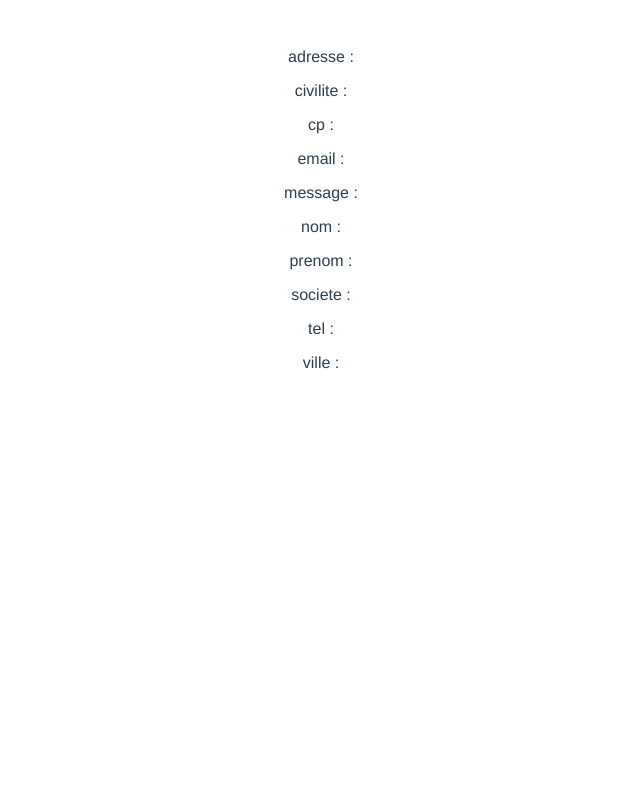
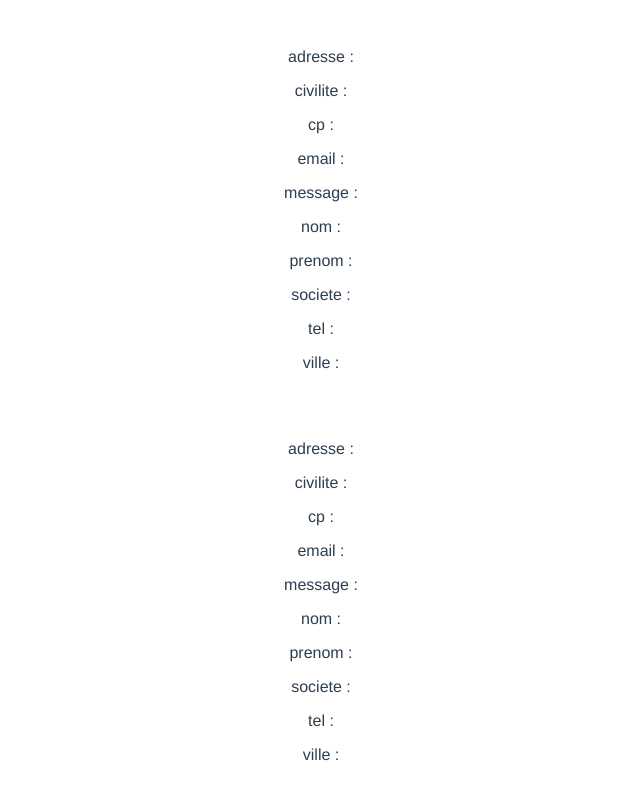
Before and after one commit to MendozaMiguel/Projet-Hotel-Vuejs-Nodejs, a Vue app in the folder vueauthclient/: page /contact in a window 1280 px wide. Shown: the part 3626-4426 px from the top of the page, without its empty margins (319-959 px from the left). Before the commit the page ends 4058 px from the top, so only its background shows below. Built offline with nearby package versions, Linux system fonts and the light colour scheme; no server answers.

Commit message:
ajout id dans data resultat

```diff
--- a/vueauthclient/src/components/Contact.vue
+++ b/vueauthclient/src/components/Contact.vue
@@ -1,7 +1,7 @@
 <template>
   <div>
     <h2>Contact</h2>
-    <div  v-for="result in resultat">
+    <div  v-for="result in resultat" :key="result.id">
     <p>adresse : {{result.adresse}}</p>
     <p>civilite : {{result.civilite}}</p>
     <p>cp : {{result.cp}}</p>
@@ -27,6 +27,7 @@ export default {
   data(){
     return{
       resultat:{
+        id:1,
         adresse: 'myadress',
         civilite: 'M/F',
         cp: 12345,
```
Lines whose indentation alone changed are shown as unchanged.
